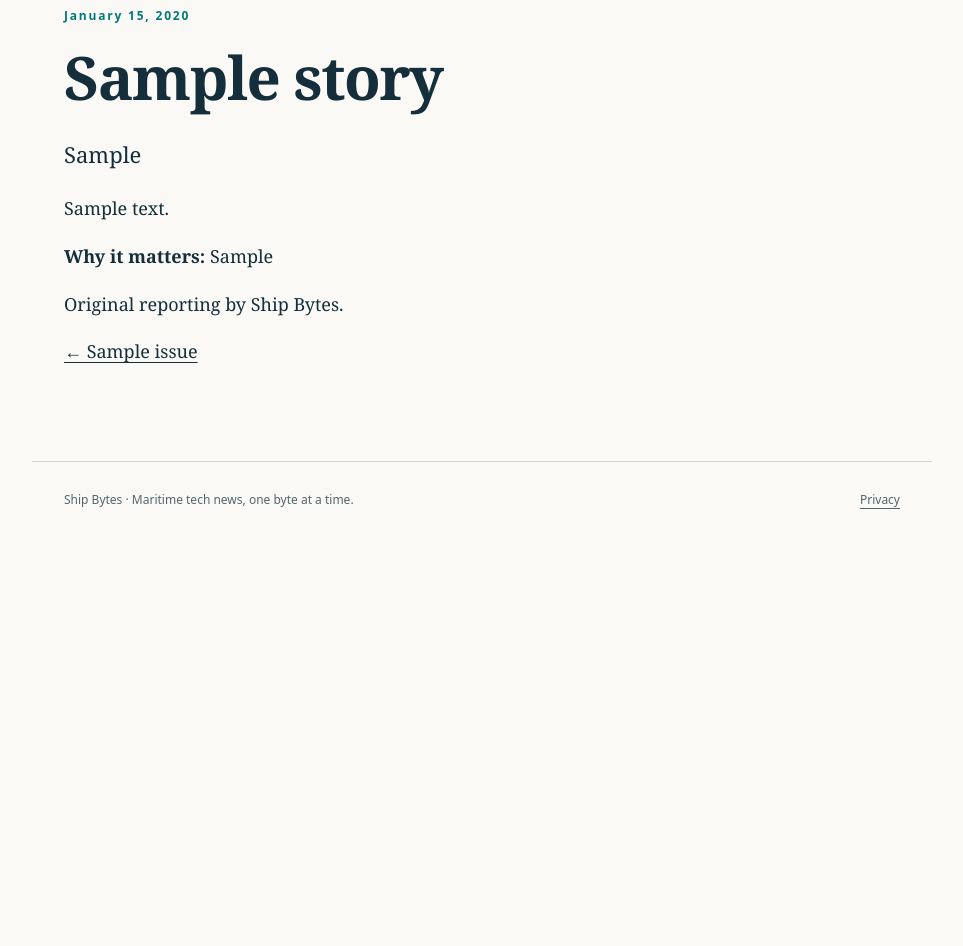
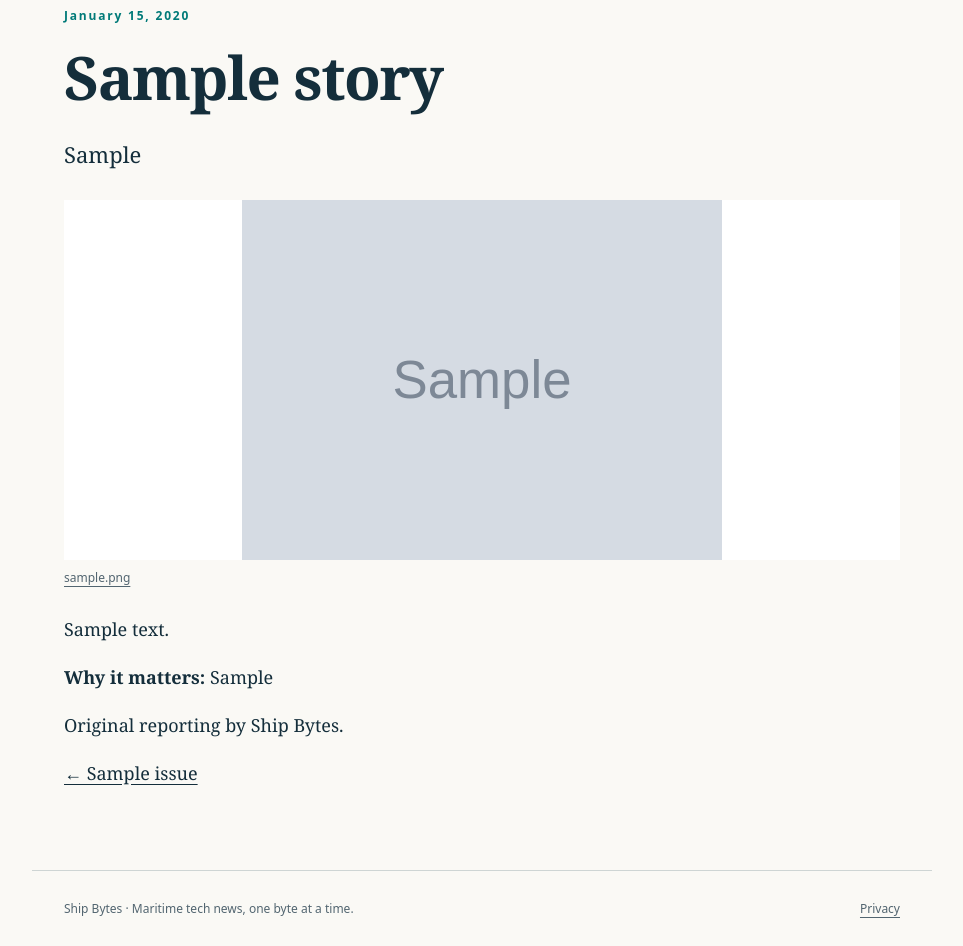
Before and after one commit to robotman4/shipbytes-server, a FastAPI app: a page that uses shipbytes/templates/story.html in a window 1280 px wide. Shown: the part 201-1147 px from the top of the page, without its empty margins (158-1121 px from the left). Before the commit the page ends 710 px from the top, so only its background shows below. Run offline with FastAPI, Linux system fonts and the light colour scheme; tables that the repository leaves empty hold one stand-in row (values such as "Sample post"); grey boxes marked "Sample" are stand-in pictures.

Commit message:
Show issue cover on story detail pages

```diff
--- a/shipbytes/templates/story.html
+++ b/shipbytes/templates/story.html
@@ -1 +1 @@
-{% extends 'base.html' %}{% block title %}{{ story.title }} · Ship Bytes{% endblock %}{% block content %}<article><p class="eyebrow">{{ story.published_at.strftime('%B %d, %Y') }}</p><h1>{{ story.title }}</h1><p class="intro">{{ story.byte }}</p>{% for paragraph in story.summary.split('\n\n') %}<p>{{ paragraph }}</p>{% endfor %}<p><strong>Why it matters:</strong> {{ story.why_it_matters }}</p>{% if story.source_type == 'external' %}<p>Source: <a href="{{ story.source_url }}" rel="noopener noreferrer">{{ story.source_name }} ↗</a></p>{% else %}<p>Original reporting by Ship Bytes.</p>{% endif %}<p><a href="/issues/{{ story.issue.slug }}">← {{ story.issue.title }}</a></p></article>{% endblock %}
+{% extends 'base.html' %}{% block title %}{{ story.title }} · Ship Bytes{% endblock %}{% block social %}<meta property="og:title" content="{{ story.title }}"><meta property="og:type" content="article"><meta property="og:image" content="{{ config.site_url }}{{ story.issue.cover_url }}"><meta property="og:image:alt" content="{{ story.issue.cover_alt }}">{% endblock %}{% block content %}<article><p class="eyebrow">{{ story.published_at.strftime('%B %d, %Y') }}</p><h1>{{ story.title }}</h1><p class="intro">{{ story.byte }}</p>{% with issue=story.issue %}{% include 'cover.html' %}{% endwith %}{% for paragraph in story.summary.split('\n\n') %}<p>{{ paragraph }}</p>{% endfor %}<p><strong>Why it matters:</strong> {{ story.why_it_matters }}</p>{% if story.source_type == 'external' %}<p>Source: <a href="{{ story.source_url }}" rel="noopener noreferrer">{{ story.source_name }} ↗</a></p>{% else %}<p>Original reporting by Ship Bytes.</p>{% endif %}<p><a href="/issues/{{ story.issue.slug }}">← {{ story.issue.title }}</a></p></article>{% endblock %}
```
Also changed, not shown: tests/test_media.py (+9 -0 lines).
